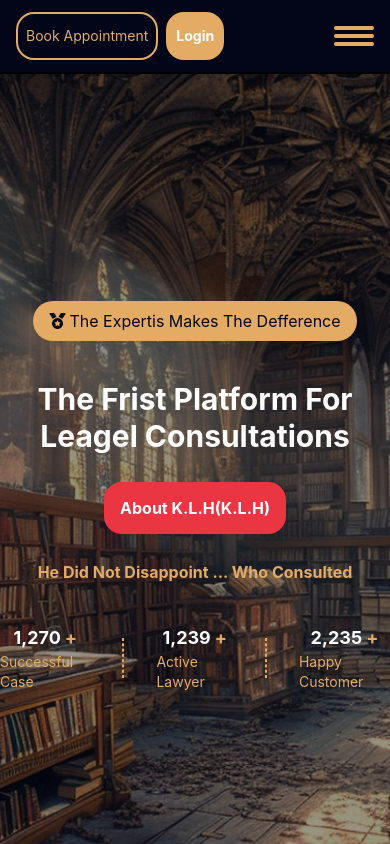
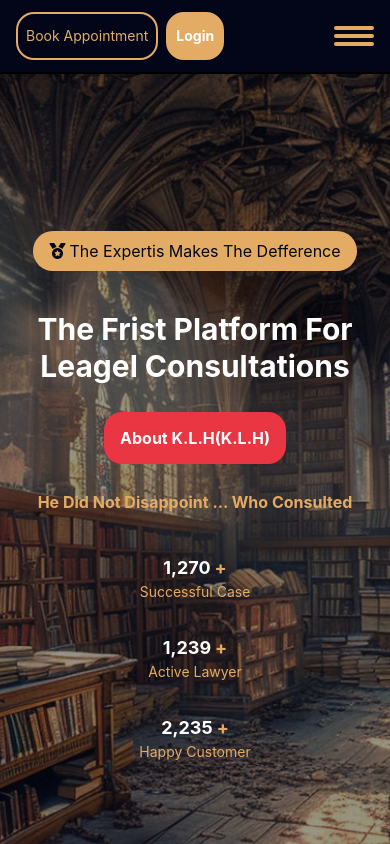
Before and after one commit to azapdev/K.L.H, a React (Vite) app: page / in a window 390 px wide. Shown: the top 844 px of the page. Built offline with nearby package versions, Linux system fonts and the light colour scheme.

Commit message:
fix sce1

```diff
--- a/src/Pages/Home/Section1.tsx
+++ b/src/Pages/Home/Section1.tsx
@@ -80,7 +80,7 @@ const Section1 = () => {
             </p>
 
             {/* section for nums */}
-            <div className="flex gap-4 items-center justify-between ">
+            <div className="flex gap-4 items-center justify-between mx-4 md:flex-row flex-col">
               {nums.map(({ start, end, label }, index) => {
                 return (
                   <React.Fragment key={index}>
@@ -104,7 +104,7 @@ const Section1 = () => {
                       </p>
                     </div>
                     {index !== nums.length - 1 && (
-                      <div className="border border-dashed border-dark-topaz h-10 mx-4"></div>
+                      <div className="md:border md:border-dashed md:border-dark-topaz md:h-10 md:mx-4"></div>
                     )}
                   </React.Fragment>
                 );
```
